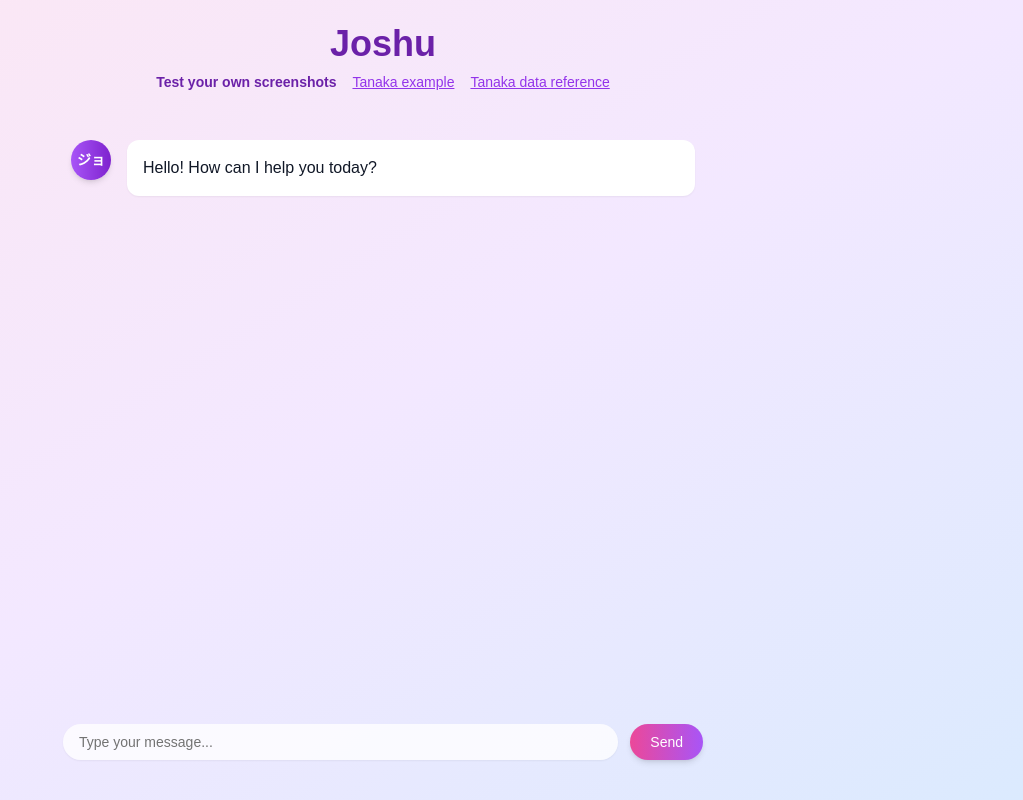
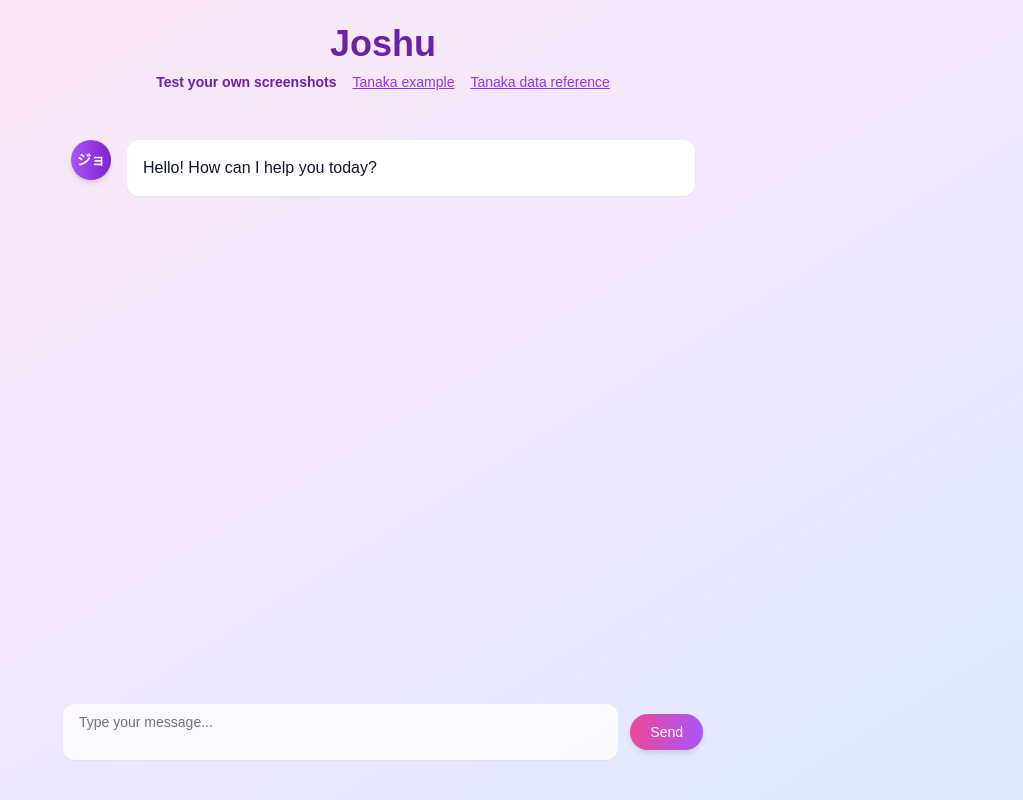
Before and after one commit to mariomeissner/joshu-assistant, a Next.js app: page / in a window 1280 px wide. Shown: the whole page, without its empty margins (257-1280 px from the left). Built offline with nearby package versions, Linux system fonts and the light colour scheme.

Commit message:
Growing textarea as input

```diff
--- a/components/chat.tsx
+++ b/components/chat.tsx
@@ -3,7 +3,7 @@
 import { Message, useChat } from "ai/react";
 import { Button } from "@/components/ui/button";
 import { CardContent, CardFooter } from "@/components/ui/card";
-import { Input } from "@/components/ui/input";
+import { Textarea } from "@/components/ui/textarea";
 import { useEffect, useRef } from "react";
 import styles from "@/components/chat.module.css";
 import Link from "next/link";
@@ -18,7 +18,24 @@ export default function ChatPage({ initialMessages }: ChatPageProps) {
     initialMessages,
   });
   const messagesEndRef = useRef<HTMLDivElement | null>(null);
+  const textareaRef = useRef<HTMLTextAreaElement | null>(null);
   const pathname = usePathname();
+
+  const handleKeyPress = (e: React.KeyboardEvent) => {
+    if (e.key === "Enter" && !e.shiftKey) {
+      e.preventDefault();
+      handleSubmit(e);
+      if (textareaRef.current) {
+        textareaRef.current.style.height = "auto";
+      }
+    }
+  };
+
+  const handleTextareaResize = (e: React.ChangeEvent<HTMLTextAreaElement>) => {
+    const textarea = e.target;
+    textarea.style.height = "auto";
+    textarea.style.height = `${textarea.scrollHeight}px`;
+  };
 
   useEffect(() => {
     if (messagesEndRef.current) {
@@ -92,11 +109,16 @@ export default function ChatPage({ initialMessages }: ChatPageProps) {
             onSubmit={handleSubmit}
             className="flex w-full items-center space-x-3"
           >
-            <Input
+            <Textarea
+              ref={textareaRef}
               value={input}
-              onChange={handleInputChange}
+              onChange={(e) => {
+                handleInputChange(e);
+                handleTextareaResize(e);
+              }}
+              onKeyDown={handleKeyPress}
               placeholder="Type your message..."
-              className="flex-1 border-0 focus:ring-0 rounded-full px-4 py-2 shadow-sm bg-white/80"
+              className="flex-1 border-0 focus:ring-0 rounded-xl px-4 py-2 shadow-sm bg-white/80 min-h-[40px] max-h-[200px] resize-none overflow-y-auto"
             />
             <Button
               type="submit"
--- /dev/null
+++ b/components/ui/textarea.tsx
@@ -0,0 +1,22 @@
+import * as React from "react"
+
+import { cn } from "@/lib/utils"
+
+const Textarea = React.forwardRef<
+  HTMLTextAreaElement,
+  React.ComponentProps<"textarea">
+>(({ className, ...props }, ref) => {
+  return (
+    <textarea
+      className={cn(
+        "flex min-h-[60px] w-full rounded-md border border-input bg-transparent px-3 py-2 text-base shadow-sm placeholder:text-muted-foreground focus-visible:outline-none focus-visible:ring-1 focus-visible:ring-ring disabled:cursor-not-allowed disabled:opacity-50 md:text-sm",
+        className
+      )}
+      ref={ref}
+      {...props}
+    />
+  )
+})
+Textarea.displayName = "Textarea"
+
+export { Textarea }
```
